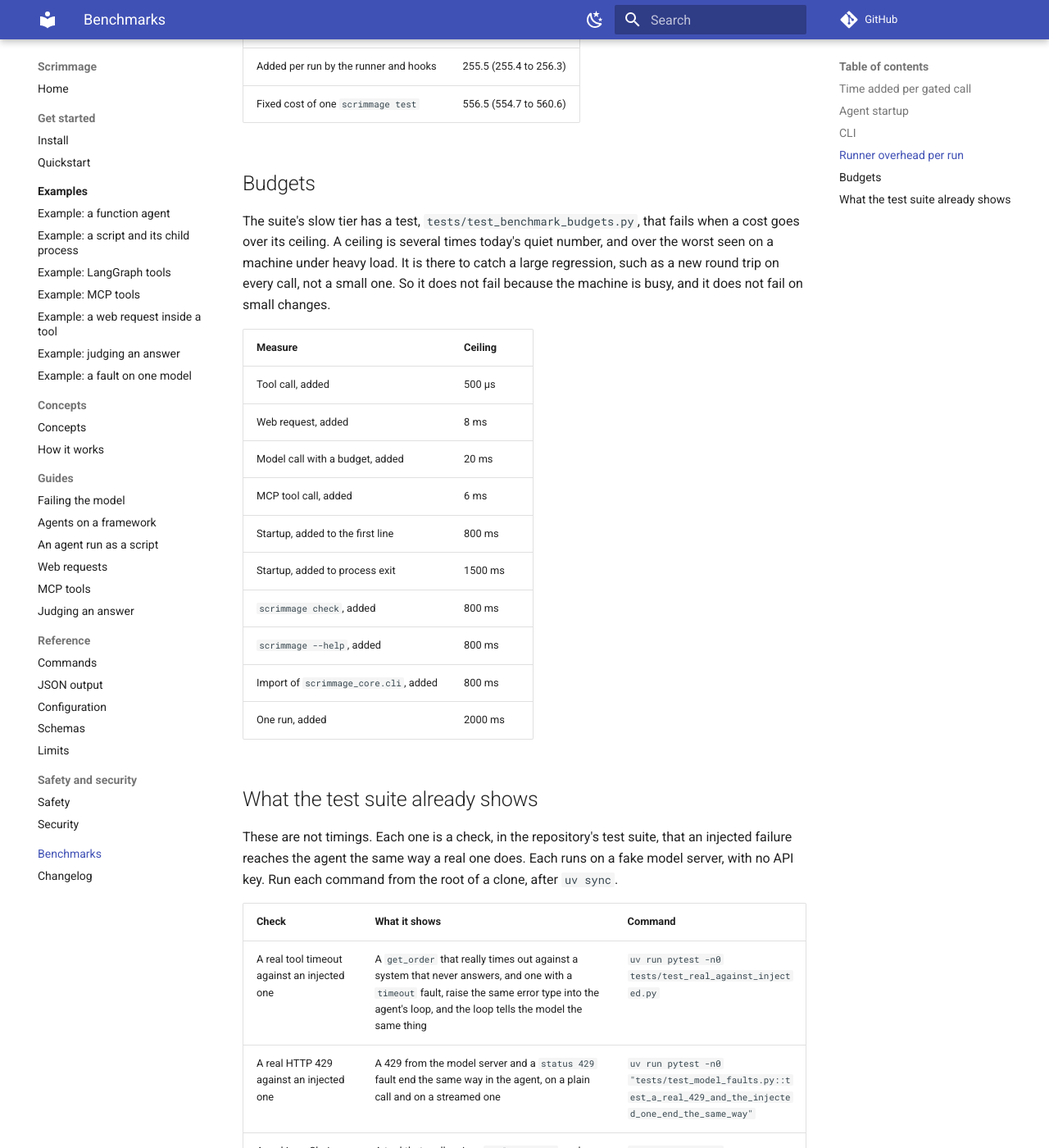
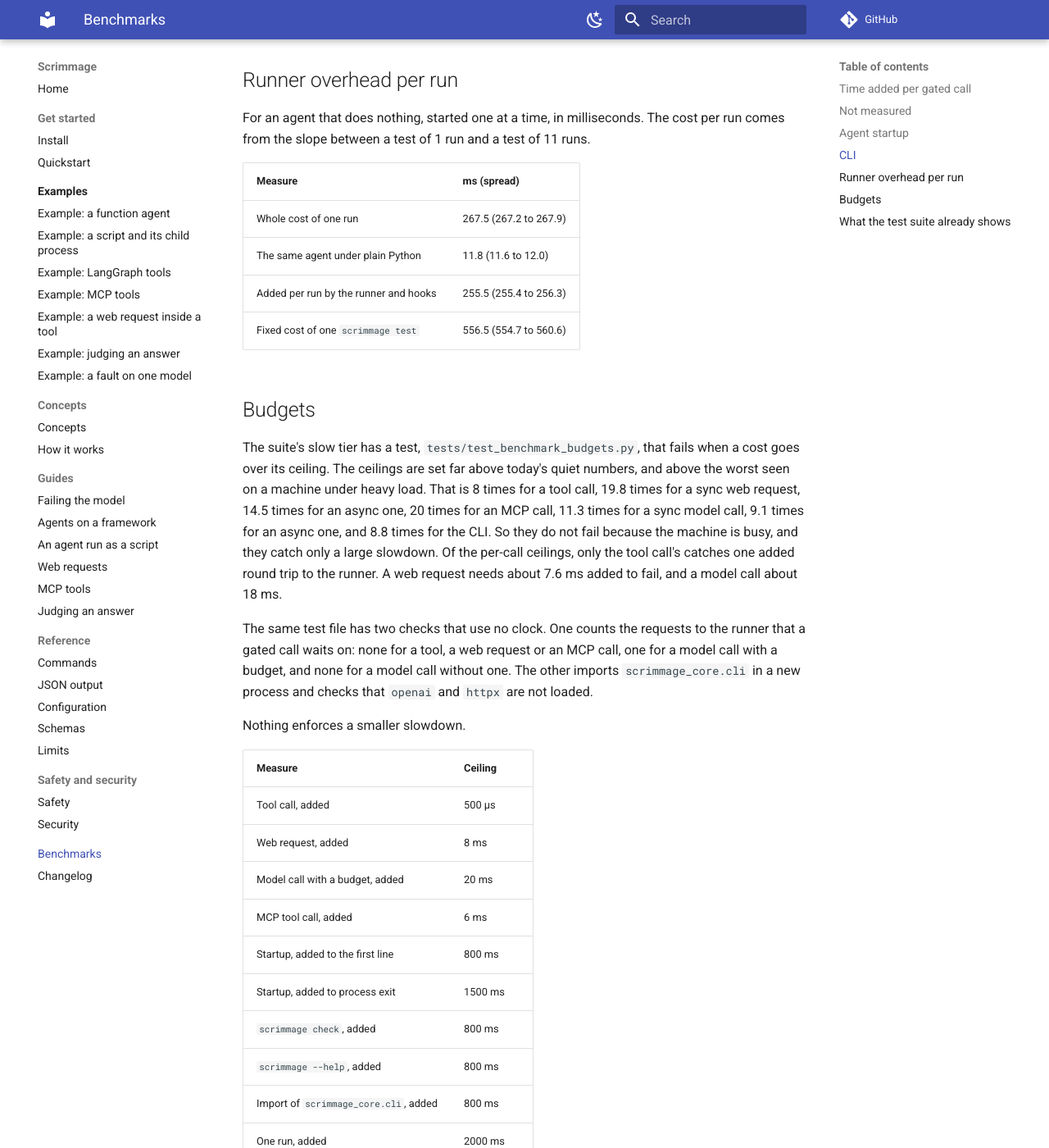
Before and after one commit to ManishKumar97/scrimmage, an MkDocs documentation site: the page built from docs/benchmarks.md, in a window 1280 px wide and 1400 px high, scrolled down 3053 px. Shown: the whole window at 82% size. Built offline with MkDocs 1.6.1 and Material for MkDocs 9.7.7, drawn with Linux system fonts in a browser that asks for light colours; comment, search, counter and statistics services are not loaded; some of the changed text lies outside the part shown.

Commit message:
docs: state what the benchmark ceilings catch and what is unmeasured

```diff
--- a/docs/benchmarks.md
+++ b/docs/benchmarks.md
@@ -19,6 +19,7 @@ A local server in its own process takes the place of the network, so network tim
 Gated calls go through the real gates, a real control server and the real sender thread.
 Each measure was repeated 5 times; the range after each figure is the spread between those repeats.
 The first calls of each kind, which set up connections, are left out.
+The web reply is about 1 KB, and the model reply is 796 bytes.
 
 ## Time added per gated call
 
@@ -48,6 +49,14 @@ If a model call takes 200 ms, 2 ms adds 1 percent.
 
 The MCP library has no sync client, so MCP has only an async row.
 The MCP rows use the stdio transport.
+
+## Not measured
+
+- Injected fault paths.
+- Streamed responses, on web requests or model calls.
+- MCP over HTTP.
+- Bodies that contain secrets.
+- A real provider's latency.
 
 ## Agent startup
 
@@ -90,9 +99,17 @@ The cost per run comes from the slope between a test of 1 run and a test of 11 r
 ## Budgets
 
 The suite's slow tier has a test, `tests/test_benchmark_budgets.py`, that fails when a cost goes over its ceiling.
-A ceiling is several times today's quiet number, and over the worst seen on a machine under heavy load.
-It is there to catch a large regression, such as a new round trip on every call, not a small one.
-So it does not fail because the machine is busy, and it does not fail on small changes.
+The ceilings are set far above today's quiet numbers, and above the worst seen on a machine under heavy load.
+That is 8 times for a tool call, 19.8 times for a sync web request, 14.5 times for an async one, 20 times for an MCP call, 11.3 times for a sync model call, 9.1 times for an async one, and 8.8 times for the CLI.
+So they do not fail because the machine is busy, and they catch only a large slowdown.
+Of the per-call ceilings, only the tool call's catches one added round trip to the runner.
+A web request needs about 7.6 ms added to fail, and a model call about 18 ms.
+
+The same test file has two checks that use no clock.
+One counts the requests to the runner that a gated call waits on: none for a tool, a web request or an MCP call, one for a model call with a budget, and none for a model call without one.
+The other imports `scrimmage_core.cli` in a new process and checks that `openai` and `httpx` are not loaded.
+
+Nothing enforces a smaller slowdown.
 
 | Measure | Ceiling |
 |---|---|
```
